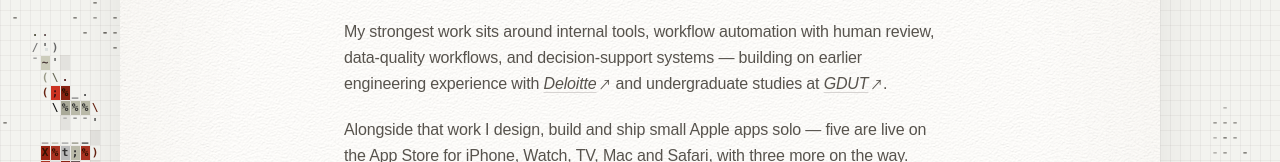
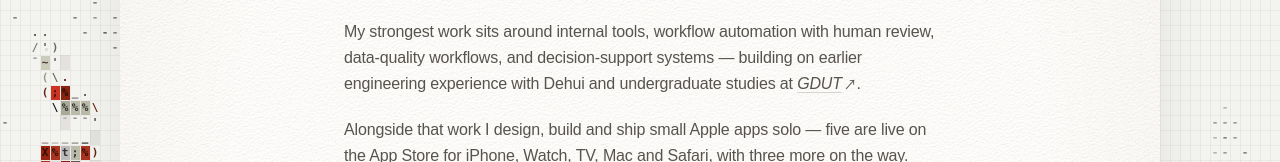
Before and after one commit to isjiajia01/personal-website, a Next.js app: page / in a window 1280 px wide. Shown: the part 470-632 px from the top of the page. Built offline with nearby package versions, Linux system fonts and the light colour scheme; a web font is replaced by a local one.

Commit message:
Fix employer name: Deloitte was wrong, the Sep 2022 - Feb 2023 internship was at Dehui

```diff
--- a/dictionaries/en.ts
+++ b/dictionaries/en.ts
@@ -91,12 +91,8 @@ My strongest work sits around internal tools, workflow automation with human rev
             "My strongest work sits around internal tools, workflow automation with human review, data-quality workflows, and decision-support systems — building on earlier engineering experience with ",
         },
         {
-          type: "org" as const,
-          id: "org-deloitte",
-          name: "Deloitte",
-          href: "https://www.deloitte.com/",
-          description:
-            "Full-Stack / Software Engineering Intern, Sep 2022 \u2013 Feb 2023.",
+          type: "text" as const,
+          value: "Dehui",
         },
         {
           type: "text" as const,
--- a/dictionaries/zh.ts
+++ b/dictionaries/zh.ts
@@ -87,18 +87,7 @@ const dictionary = {
         {
           type: "text" as const,
           value:
-            "核心方向围绕 internal tools、带人工审核的 workflow automation、数据质量工作流与运营决策支持 —— 并以早期在 ",
-        },
-        {
-          type: "org" as const,
-          id: "org-deloitte",
-          name: "Deloitte",
-          href: "https://www.deloitte.com/",
-          description: "全栈 / 软件工程实习生，2022 年 9 月 – 2023 年 2 月。",
-        },
-        {
-          type: "text" as const,
-          value: " 的工程实践及 ",
+            "核心方向围绕 internal tools、带人工审核的 workflow automation、数据质量工作流与运营决策支持 —— 并以早期在德辉的工程实践及 ",
         },
         {
           type: "org" as const,
```
